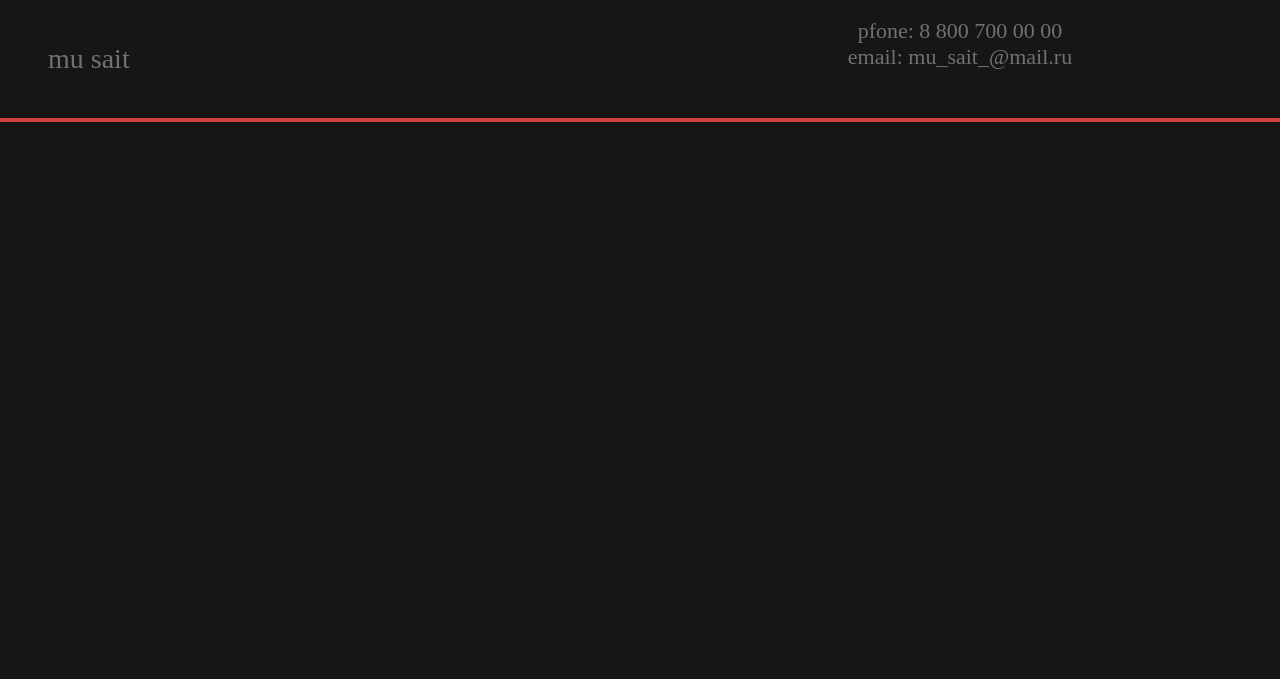
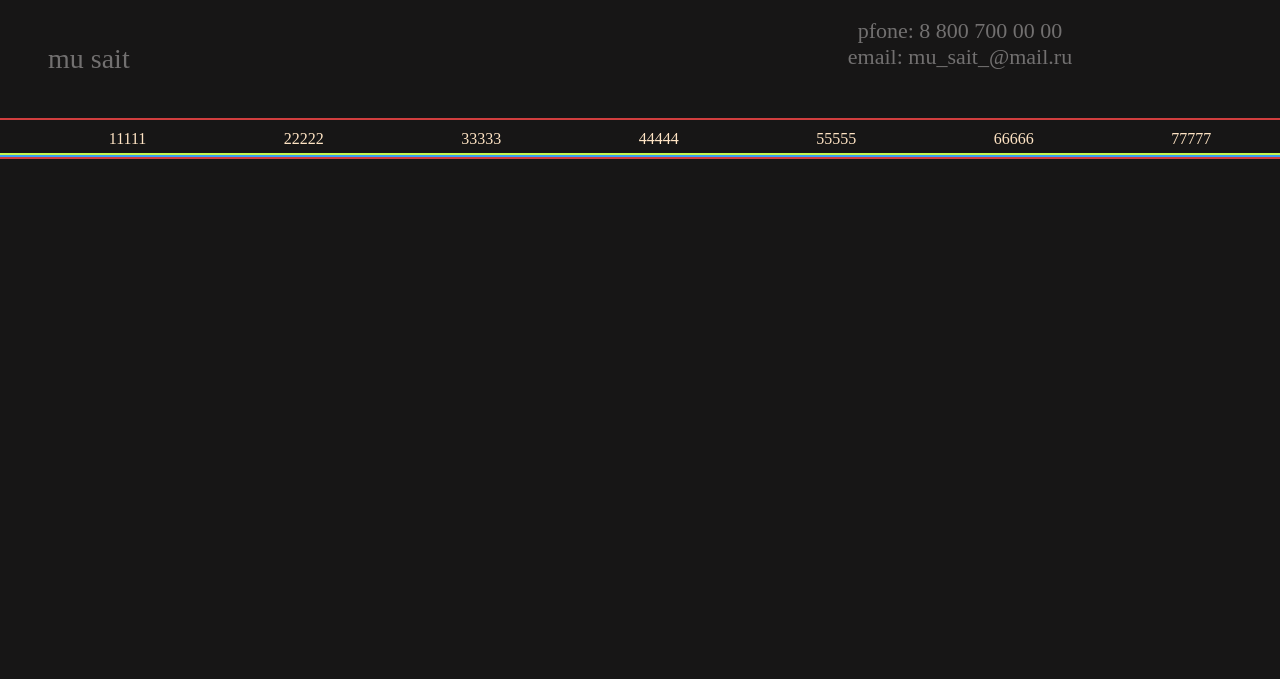
Before and after one commit to i-new-user/js, a plain HTML site: page index.html in a window 1280 px wide. Shown: the top 679 px of the page. Drawn offline with Linux system fonts and the light colour scheme.

Commit message:
create nav

```diff
--- a/css/style_nav.css
+++ b/css/style_nav.css
@@ -0,0 +1,17 @@
+.nav{
+    min-width: 100%;
+    border-bottom: 2px solid rgb(59, 156, 241);
+}
+.ul{
+    display: flex;
+    min-width: 100%;
+    border-bottom: 2px solid rgb(196, 246, 78);
+}
+.li{
+   color:bisque;
+   list-style-type: none;
+   padding: 10px 0px 5px 0px;
+}
+a{
+   text-decoration: none;
+}
--- a/index.html
+++ b/index.html
@@ -6,6 +6,7 @@
     <meta name="viewport" content="width=device-width, initial-scale=1.0">
     <link rel="stylesheet" href="css/style.css">
     <link rel="stylesheet" href="css/style_header.css">
+    <link rel="stylesheet" href="css/style_nav.css">
     <link rel="stylesheet" href="css/style_main.css">
     <link rel="stylesheet" href="css/style_footer.css">
     <title>Document</title>
@@ -30,7 +31,15 @@
             </div>
         </header>
         <nav class="nav">
-
+            <ul class="ul">
+                <a href="#"><li class="li">11111</li></a>
+                <a href="#"><li class="li">22222</li></a>
+                <a href="#"><li class="li">33333</li></a>
+                <a href="#"><li class="li">44444</li></a>
+                <a href="#"><li class="li">55555</li></a>
+                <a href="#"><li class="li">66666</li></a>
+                <a href="#"><li class="li">77777</li></a>
+            </ul>
         </nav>
         <main class="main">
 
```
